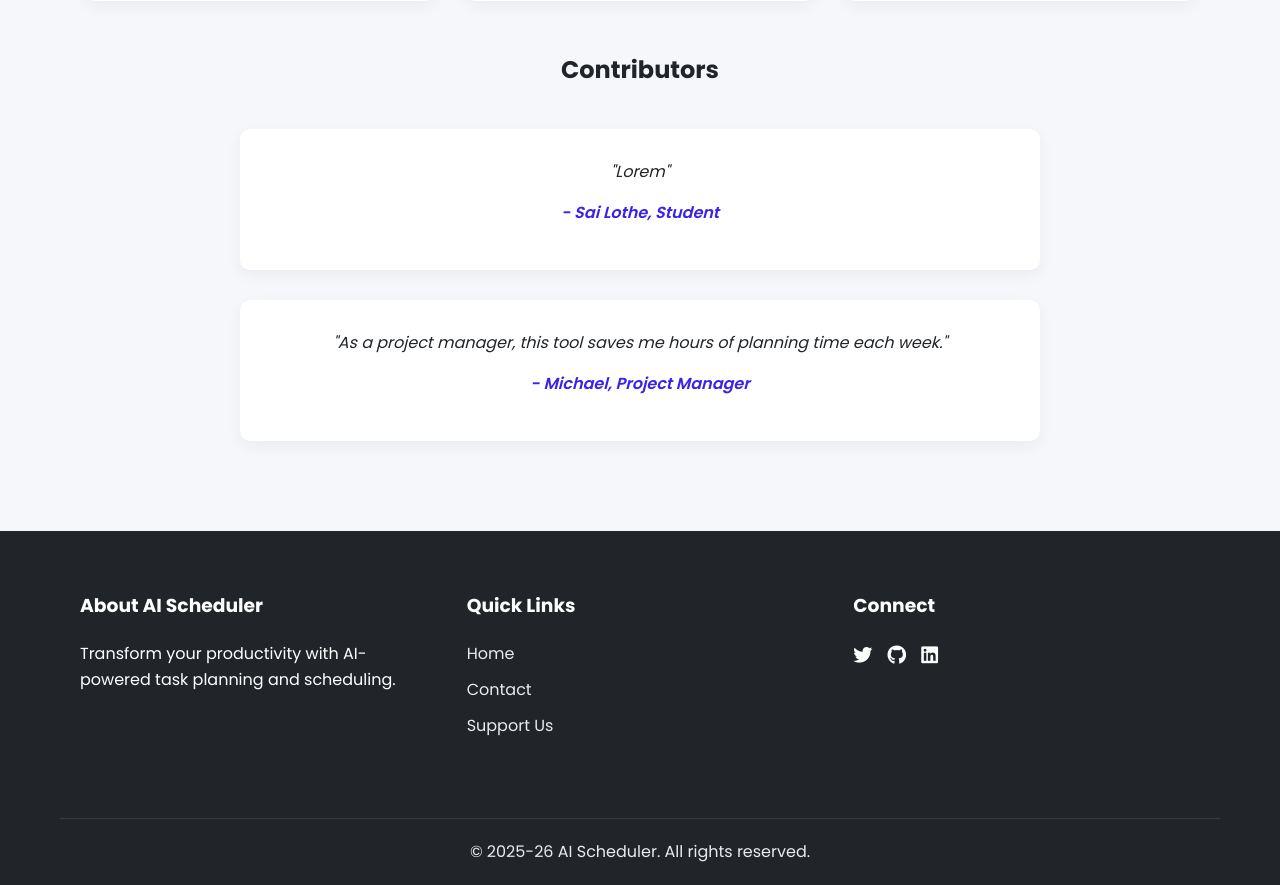
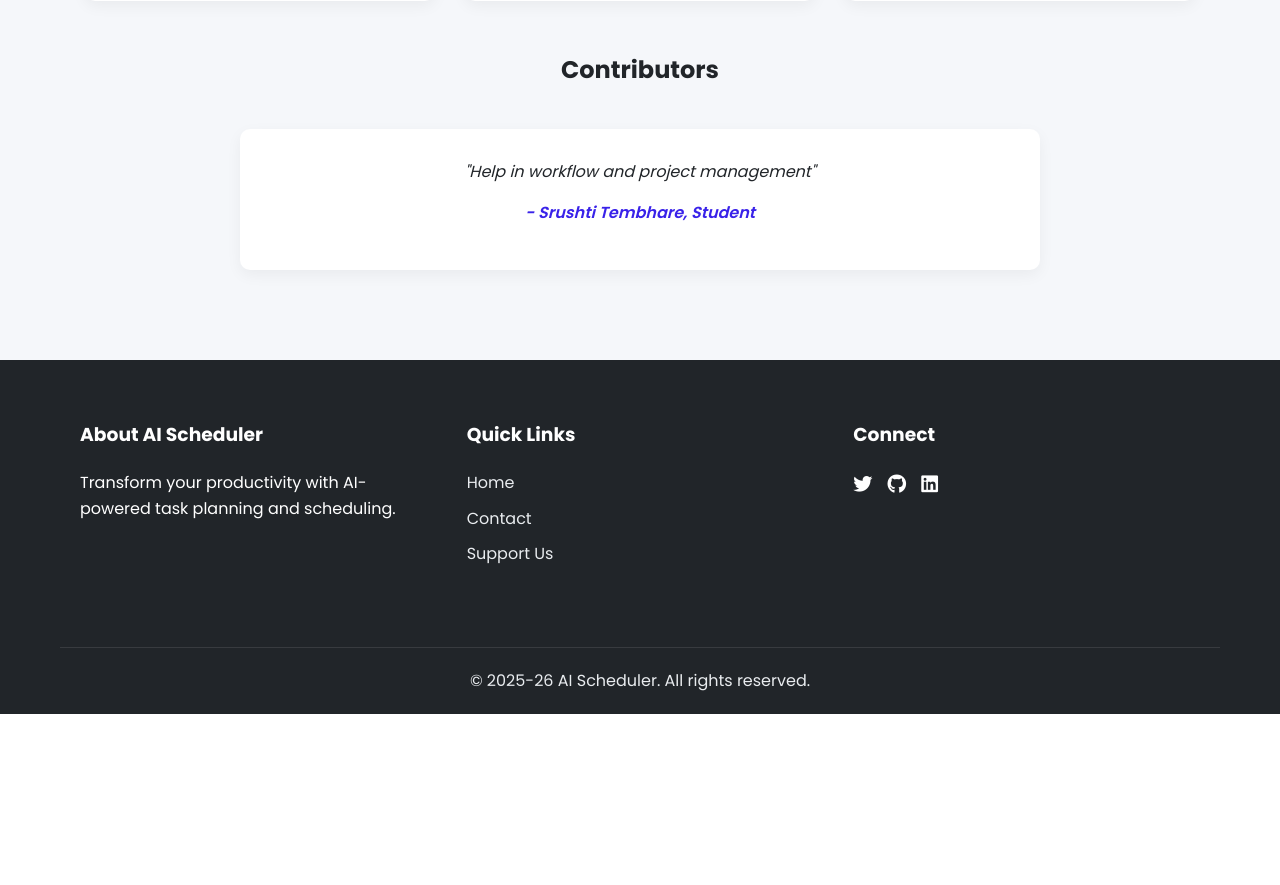
Before and after one commit to Sujal369/ai-scheduler, a Flask app: page /coffee in a window 1280 px wide. Shown: the part 772-1657 px from the top of the page. After the commit the page ends 1486 px from the top, so only its background shows below. Run offline with Flask 3, Linux system fonts and the light colour scheme.

Commit message:
Update coffee.html

```diff
--- a/templates/coffee.html
+++ b/templates/coffee.html
@@ -40,12 +40,8 @@
   <div class="testimonials">
     <h2>Contributors</h2>
     <div class="testimonial">
-      <p>"Lorem"</p>
-      <p class="author">- Sai Lothe, Student</p>
-    </div>
-    <div class="testimonial">
-      <p>"As a project manager, this tool saves me hours of planning time each week."</p>
-      <p class="author">- Michael, Project Manager</p>
+      <p>"Help in workflow and project management"</p>
+      <p class="author">- Srushti Tembhare, Student</p>
     </div>
   </div>
 </section>
```
